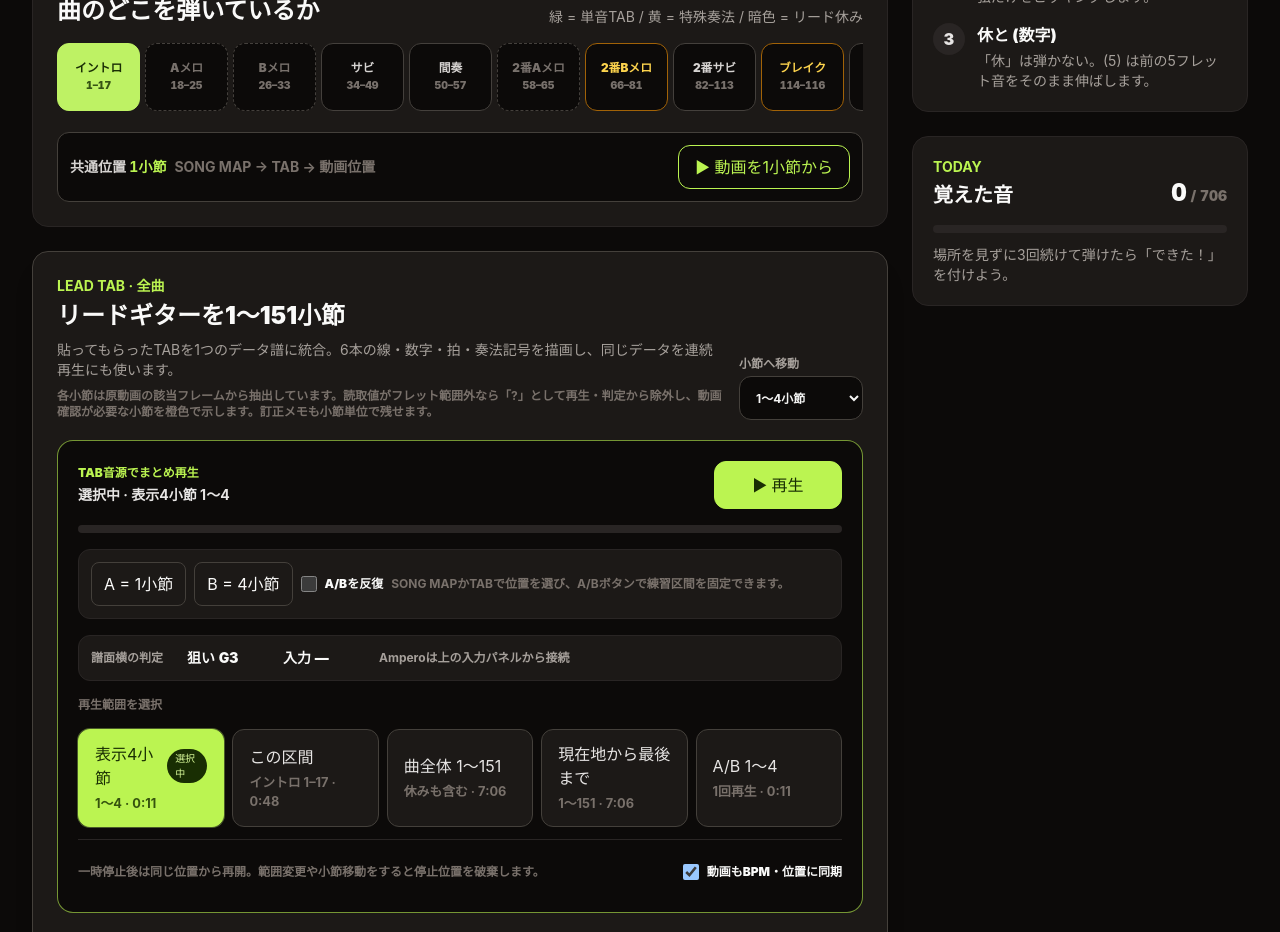
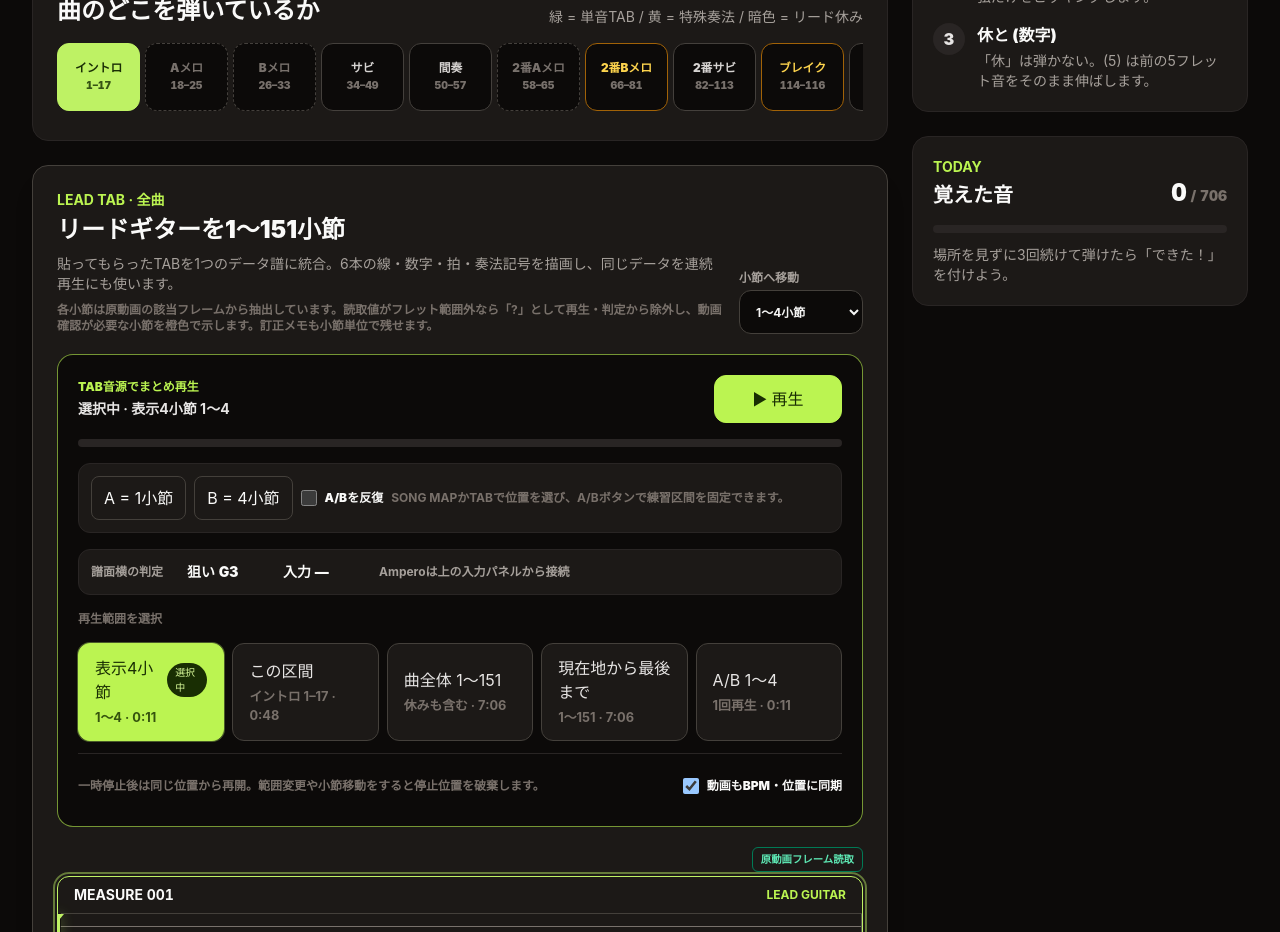
Before and after one commit to KTN44295080/fret-step-trainer, a Next.js app: page / in a window 1280 px wide. Shown: the part 1160-2092 px from the top of the page. Built offline with nearby package versions, Linux system fonts and the light colour scheme.

Commit message:
remove redundant song map position panel

```diff
--- a/app/trainer.tsx
+++ b/app/trainer.tsx
@@ -2376,15 +2376,6 @@ export function GuitarTrainer() {
               <p className="text-pretty text-sm text-stone-400">{trackId === "backing" ? "バッキングTAB / 黄 = ミュート・アルペジオ区間" : "緑 = 単音TAB / 黄 = 特殊奏法 / 暗色 = リード休み"}</p>
             </div>
             <SongMap parts={song.map} currentMeasure={activeMeasure} onJump={jumpScoreTo} />
-            <div className="mt-4 flex flex-col gap-2 rounded-xl border border-stone-700 bg-stone-950 p-3 sm:flex-row sm:items-center sm:justify-between">
-              <p className="text-sm font-bold text-stone-300">
-                共通位置 <span className="text-lime-300 tabular-nums">{activeMeasure}小節</span>
-                <span className="ml-2 text-stone-500">SONG MAP → TAB → 動画位置</span>
-              </p>
-              <button className="min-h-11 rounded-xl border border-lime-300 px-4 text-sm font-black text-lime-300 hover:bg-lime-300 hover:text-lime-950" onClick={() => playVideoFromMeasure(activeMeasure)} type="button">
-                ▶ 動画を{activeMeasure}小節から
-              </button>
-            </div>
           </section>
 
           <section className="rounded-2xl border border-stone-700 bg-stone-900 p-4 shadow-xl sm:p-6" aria-labelledby="full-score-title">
```
